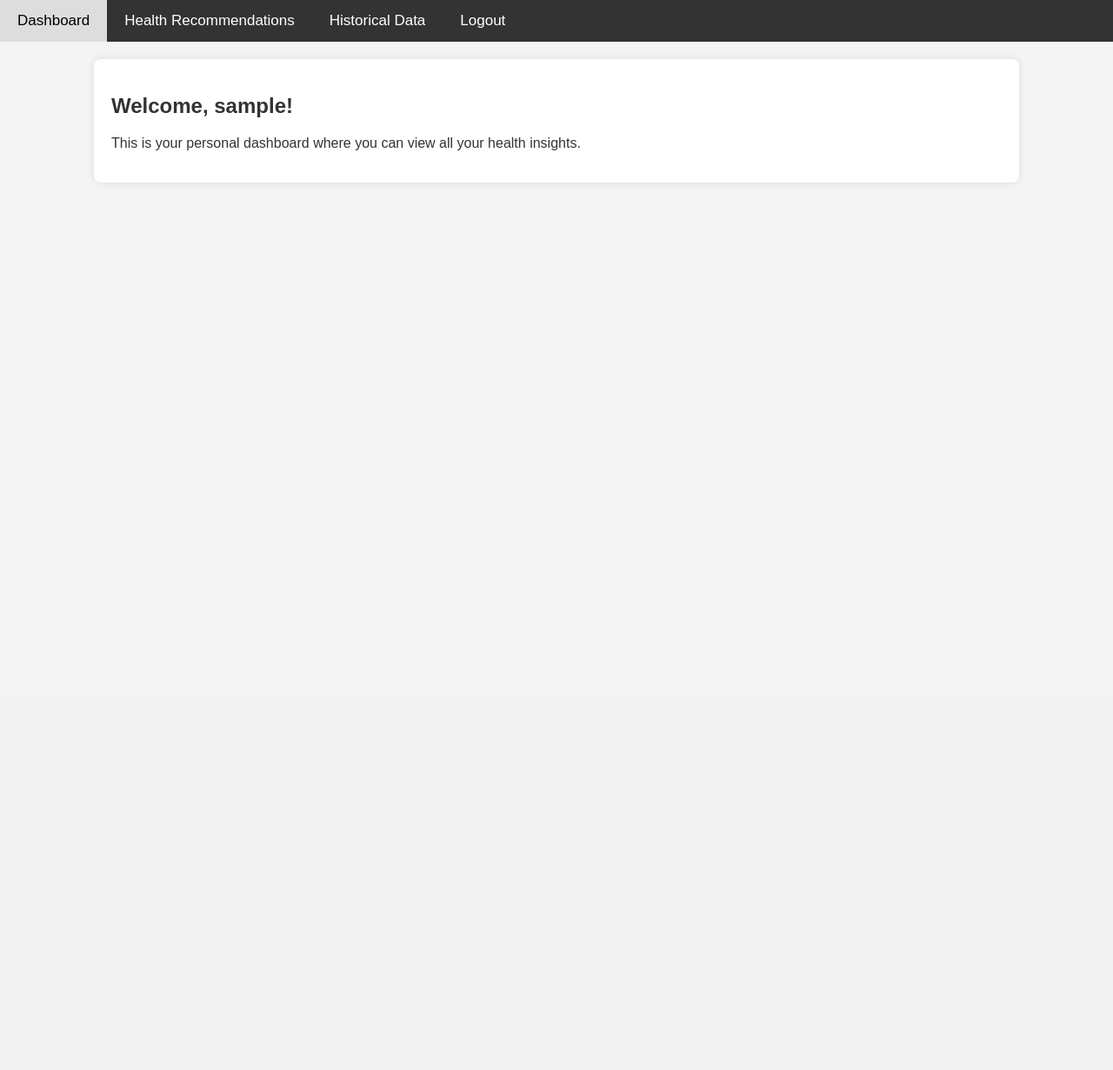
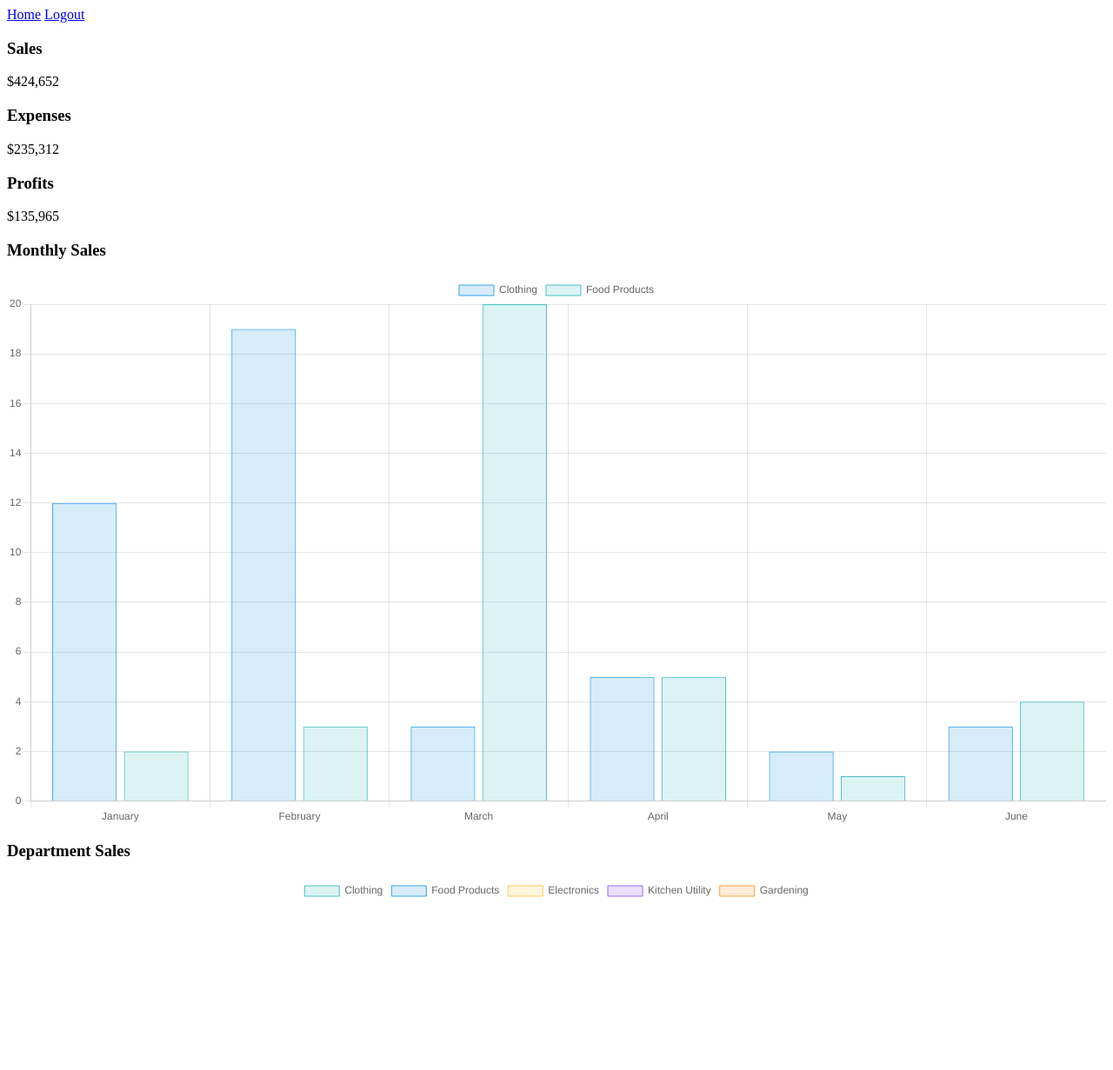
Before and after one commit to SEO-TECH-PROJECT1/HealthWatch, a Flask app: page /dashboard in a window 1280 px wide. Shown: the top 1231 px of the page at 87% size. Before the commit the page ends 173 px from the top, so only its background shows below. Run offline with Flask 2, Linux system fonts and the light colour scheme; the visitor is signed in with stand-in values (Sample User, id 1).

Commit message:
Multiple changes to files

```diff
--- a/flask_app.py
+++ b/flask_app.py
@@ -66,13 +66,13 @@
 def health_recommendations():
     if 'username' not in session:
         return redirect(url_for('login'))
-    return render_template('health_recommendations.html')
+    return render_template('health.html')
 
 @app.route('/historical_data')
 def historical_data():
     if 'username' not in session:
         return redirect(url_for('login'))
-    return render_template('historical_data.html')
+    return render_template('history.html')
 
 @app.route('/logout')
 def logout():
--- a/static/styles.css
+++ b/static/styles.css
@@ -1,7 +1,7 @@
 /* General body styling */
 body {
     font-family: 'Arial', sans-serif;
-    background-color: #f4f4f4;
+    background-color: #e0f7fa;
     margin: 0;
     padding: 0;
     color: #333;
@@ -9,7 +9,7 @@
 
 /* Navbar styling */
 .navbar {
-    background-color: #333;
+    background-color: #00796b;
     overflow: hidden;
     color: white;
 }
@@ -25,59 +25,13 @@
 }
 
 .navbar a:hover {
-    background-color: #ddd;
-    color: black;
+    background-color: #004d40;
+    color: white;
 }
 
-/* Form container styling */
-.form-container {
-    width: 300px;
-    margin: 50px auto;
-    padding: 20px;
-    background-color: white;
-    border-radius: 8px;
-    box-shadow: 0 0 10px rgba(0, 0, 0, 0.1);
-}
-
-.form-container h2 {
-    text-align: center;
-    margin-bottom: 20px;
-}
-
-.form-container label {
-    margin-bottom: 5px;
-    display: block;
-}
-
-.form-container input[type="text"],
-.form-container input[type="password"] {
-    width: 100%;
-    padding: 10px;
-    margin: 5px 0 20px 0;
-    display: inline-block;
-    border: 1px solid #ccc;
-    box-sizing: border-box;
-}
-
-.form-container button {
-    background-color: #4CAF50;
-    color: white;
-    padding: 14px 20px;
-    margin: 8px 0;
-    border: none;
-    cursor: pointer;
-    width: 100%;
-}
-
-.form-container button:hover {
-    opacity: 0.8;
-}
-
-/* Dashboard and content containers */
-.dashboard-container,
-.health-container,
-.history-container {
-    width: 80%;
+/* Dashboard container styling */
+.dashboard-container {
+    width: 90%;
     margin: 20px auto;
     background-color: white;
     padding: 20px;
@@ -85,26 +39,53 @@
     box-shadow: 0 0 10px rgba(0, 0, 0, 0.1);
 }
 
-.dashboard-container h2,
-.health-container h2,
-.history-container h2 {
-    color: #333;
+/* Stats container styling */
+.stats-container {
+    display: flex;
+    justify-content: space-between;
+    margin-bottom: 20px;
 }
 
-/* Flash messages styling */
-.flashes {
-    width: 300px;
-    margin: 20px auto;
-    padding: 10px;
-    background-color: #f8d7da;
-    color: #721c24;
-    border-radius: 5px;
+.stat-box {
+    background-color: #00796b;
+    color: white;
+    padding: 20px;
+    border-radius: 8px;
+    width: 30%;
     text-align: center;
+    box-shadow: 0 0 10px rgba(0, 0, 0, 0.1);
 }
 
-/* Utility classes */
-.clearfix::after {
-    content: "";
-    clear: both;
-    display: table;
+.stat-box h3 {
+    margin: 0;
+    font-size: 1.2em;
 }
+
+.stat-box p {
+    margin: 10px 0 0;
+    font-size: 2em;
+}
+
+/* Charts container styling */
+.charts-container {
+    display: flex;
+    justify-content: space-between;
+}
+
+.chart-box {
+    background-color: white;
+    padding: 20px;
+    border-radius: 8px;
+    width: 48%;
+    box-shadow: 0 0 10px rgba(0, 0, 0, 0.1);
+}
+
+.chart-box h3 {
+    margin: 0 0 20px;
+}
+
+/* Chart styling */
+canvas {
+    width: 100% !important;
+    height: 300px !important;
+}
--- a/templates/base.html
+++ b/templates/base.html
@@ -10,8 +10,8 @@
     <div class="navbar">
         {% if session['username'] %}
         <a href="{{ url_for('dashboard') }}">Dashboard</a>
-        <a href="{{ url_for('health') }}">Health Recommendations</a>
-        <a href="{{ url_for('history') }}">Historical Data</a>
+        <a href="{{ url_for('health_recommendations') }}">Health Recommendations</a>
+        <a href="{{ url_for('historical_data') }}">Historical Data</a>
         <a href="{{ url_for('logout') }}">Logout</a>
         {% else %}
         <a href="{{ url_for('login') }}">Login</a>
--- a/templates/dashboard.html
+++ b/templates/dashboard.html
@@ -1,8 +1,108 @@
-{% extends 'base.html' %}
-{% block title %}Dashboard{% endblock %}
-{% block content %}
-<div class="dashboard-container">
-    <h2>Welcome, {{ session['username'] }}!</h2>
-    <p>This is your personal dashboard where you can view all your health insights.</p>
-</div>
-{% endblock %}
+<!DOCTYPE html>
+<html lang="en">
+
+<head>
+    <meta charset="UTF-8">
+    <meta name="viewport" content="width=device-width, initial-scale=1.0">
+    <title>Dashboard</title>
+    <script src="https://cdn.jsdelivr.net/npm/chart.js"></script>
+    <link rel="stylesheet" href="{{ url_for('static', filename='css/styles.css') }}">
+    <script src="https://cdn.jsdelivr.net/npm/chart.js"></script>
+</head>
+
+<body>
+    <header class="navbar">
+        <nav>
+            <a href="{{ url_for('index') }}">Home</a>
+            <a href="{{ url_for('logout') }}">Logout</a>
+        </nav>
+    </header>
+    <div class="dashboard-container">
+        <div class="stats-container">
+            <div class="stat-box">
+                <h3>Sales</h3>
+                <p>$424,652</p>
+            </div>
+            <div class="stat-box">
+                <h3>Expenses</h3>
+                <p>$235,312</p>
+            </div>
+            <div class="stat-box">
+                <h3>Profits</h3>
+                <p>$135,965</p>
+            </div>
+        </div>
+        <div class="charts-container">
+            <div class="chart-box">
+                <h3>Monthly Sales</h3>
+                <canvas id="monthlySalesChart"></canvas>
+            </div>
+            <div class="chart-box">
+                <h3>Department Sales</h3>
+                <canvas id="departmentSalesChart"></canvas>
+            </div>
+        </div>
+    </div>
+    <script>
+        var ctx1 = document.getElementById('monthlySalesChart').getContext('2d');
+        var monthlySalesChart = new Chart(ctx1, {
+            type: 'bar',
+            data: {
+                labels: ['January', 'February', 'March', 'April', 'May', 'June'],
+                datasets: [{
+                    label: 'Clothing',
+                    data: [12, 19, 3, 5, 2, 3],
+                    backgroundColor: 'rgba(54, 162, 235, 0.2)',
+                    borderColor: 'rgba(54, 162, 235, 1)',
+                    borderWidth: 1
+                }, {
+                    label: 'Food Products',
+                    data: [2, 3, 20, 5, 1, 4],
+                    backgroundColor: 'rgba(75, 192, 192, 0.2)',
+                    borderColor: 'rgba(75, 192, 192, 1)',
+                    borderWidth: 1
+                }]
+            },
+            options: {
+                scales: {
+                    y: {
+                        beginAtZero: true
+                    }
+                }
+            }
+        });
+
+        var ctx2 = document.getElementById('departmentSalesChart').getContext('2d');
+        var departmentSalesChart = new Chart(ctx2, {
+            type: 'pie',
+            data: {
+                labels: ['Clothing', 'Food Products', 'Electronics', 'Kitchen Utility', 'Gardening'],
+                datasets: [{
+                    label: '# of Votes',
+                    data: [12, 19, 3, 5, 2],
+                    backgroundColor: [
+                        'rgba(75, 192, 192, 0.2)',
+                        'rgba(54, 162, 235, 0.2)',
+                        'rgba(255, 206, 86, 0.2)',
+                        'rgba(153, 102, 255, 0.2)',
+                        'rgba(255, 159, 64, 0.2)'
+                    ],
+                    borderColor: [
+                        'rgba(75, 192, 192, 1)',
+                        'rgba(54, 162, 235, 1)',
+                        'rgba(255, 206, 86, 1)',
+                        'rgba(153, 102, 255, 1)',
+                        'rgba(255, 159, 64, 1)'
+                    ],
+                    borderWidth: 1
+                }]
+            },
+            options: {
+                responsive: true,
+                maintainAspectRatio: false
+            }
+        });
+    </script>
+</body>
+
+</html>
```
